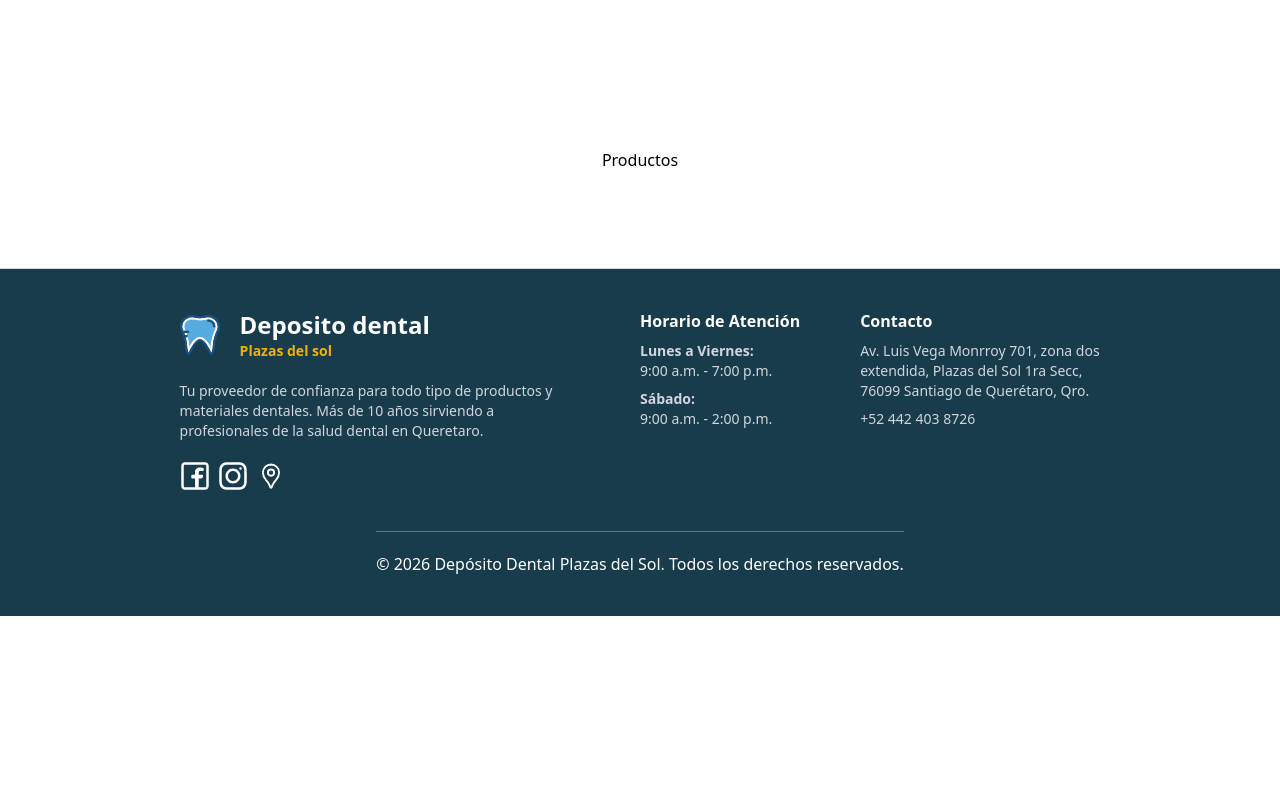
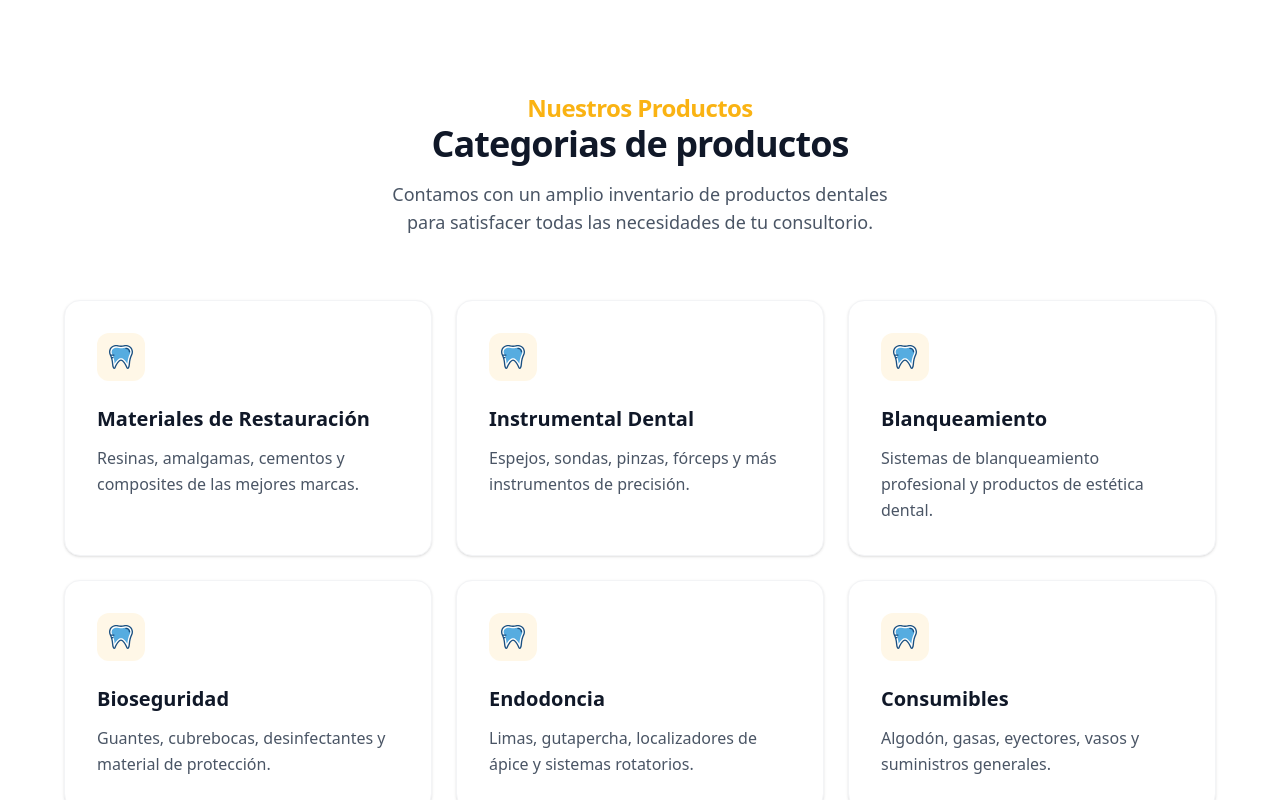
Before and after one commit to alanolv/zekrom, a Next.js app: page / in a window 1280 px wide. Shown: the part 700-1500 px from the top of the page. Before the commit the page ends 1316 px from the top, so only its background shows below. Built offline with nearby package versions, Linux system fonts and the light colour scheme.

Commit message:
feat:product category section added

```diff
--- /dev/null
+++ b/components/landing/data/productCategory.tsx
@@ -0,0 +1,28 @@
+const products = [
+    {
+        title: "Materiales de Restauración",
+        description: "Resinas, amalgamas, cementos y composites de las mejores marcas."
+    },
+    {
+        title: "Instrumental Dental",
+        description: "Espejos, sondas, pinzas, fórceps y más instrumentos de precisión."
+    },
+    {
+        title: "Blanqueamiento",
+        description: "Sistemas de blanqueamiento profesional y productos de estética dental."
+    },
+    {
+        title: "Bioseguridad",
+        description: "Guantes, cubrebocas, desinfectantes y material de protección."
+    },
+    {
+        title: "Endodoncia",
+        description: "Limas, gutapercha, localizadores de ápice y sistemas rotatorios."
+    },
+    {
+        title: "Consumibles",
+        description: "Algodón, gasas, eyectores, vasos y suministros generales."
+    }
+];
+
+export default products;
--- a/components/landing/products.tsx
+++ b/components/landing/products.tsx
@@ -1,8 +1,30 @@
+import Image from "next/image";
+
+import products from "./data/productCategory";
+
 export default function Products() {
     return (
-        <section className="mx-auto px-5 py-24 " aria-labelledby="products-heading">
-            <div className="flex flex-col-reverse md:flex-row items-center gap-16 justify-center mx-auto">
-                <h2>Productos</h2>
+        <section className="mx-auto px-5 py-10 " aria-labelledby="products-heading">
+            <div className="flex flex-col md:col-row items-center  justify-center mx-auto">
+                <span className="text-2xl font-bold tracking-tight text-primary text-center">Nuestros Productos</span>
+                <h2 className="text-4xl font-bold tracking-tight text-gray-900 text-center">Categorias de productos</h2>
+                <p className="mt-4 text-lg text-gray-600 max-w-[50ch] mx-aut text-center">Contamos con un amplio inventario de productos dentales para satisfacer todas las necesidades de tu consultorio.</p>
+            </div>
+            <div className="grid grid-cols-1 gap-6 sm:grid-cols-2 lg:grid-cols-3 mt-16 max-w-6xl mx-auto">
+                {products.map((product) => (
+                    <div key={product.title} className="bg-white p-8 rounded-2xl shadow-sm border border-gray-100 hover:shadow-md transition-shadow group">
+                        <div className="w-12 h-12 bg-primary/10 rounded-xl flex items-center justify-center mb-6 group-hover:bg-primary/20 transition-colors">
+                            <Image src="/tooth.svg" alt="" width={24} height={24} className="text-primary" />
+                        </div>
+                        <h3 className="text-xl font-bold text-gray-900 mb-3">{product.title}</h3>
+                        <p className="text-gray-600 leading-relaxed">{product.description}</p>
+                    </div>
+                ))}
+            </div>
+            <div className="flex justify-center mt-8">
+                <a href="#contacto" className="bg-primary font-bold text-white px-6 py-3 rounded-lg text-sm hover:bg-primary/80 transition">
+                    Cotizar
+                </a>
             </div>
         </section>
     )
```
